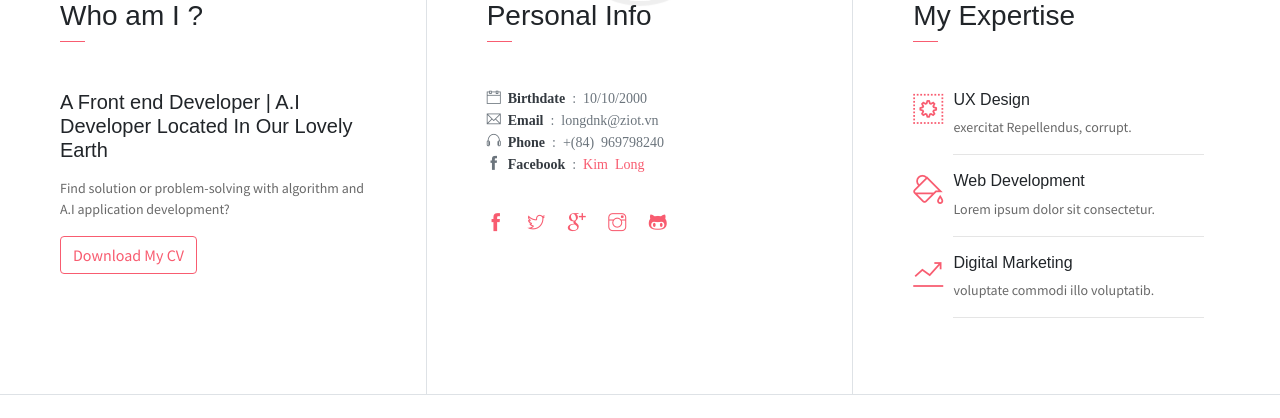
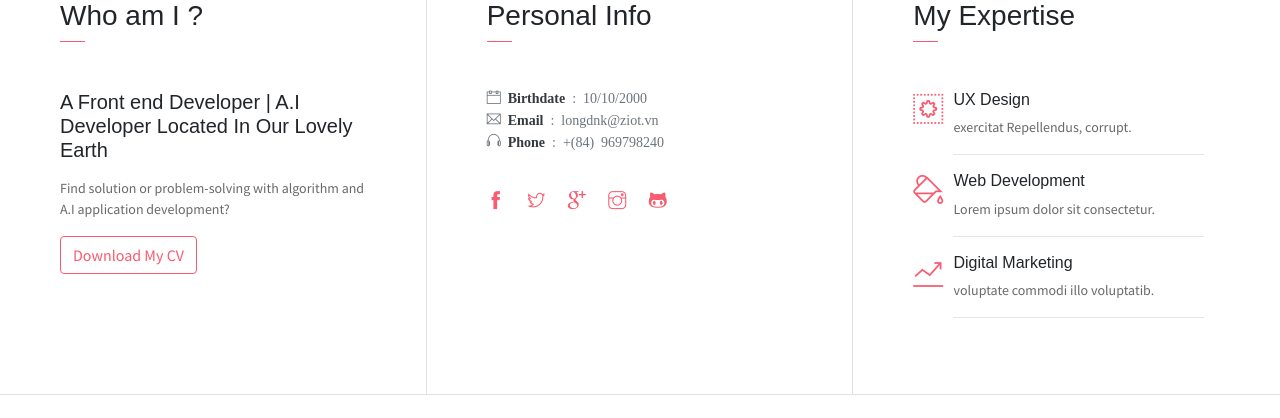
Before and after one commit to longdnk/PortfolioFlask, a Flask app: page / in a window 1280 px wide. Shown: the part 778-1196 px from the top of the page. Run offline with Flask 2, Linux system fonts and the light colour scheme; some libraries are stand-ins or nearby versions.

Commit message:
UPDATE_17/11

```diff
--- a/app.py
+++ b/app.py
@@ -10,4 +10,4 @@ def hello_world():  # put application's code here
 
 if __name__ == '__main__':
     app.jinja_env.cache = {}
-    app.run(host='0.0.0.0', port=2000, debug=True, threading=True)
+    app.run(host='0.0.0.0', port=3000, debug=True, threaded=True)
--- a/requirements.txt
+++ b/requirements.txt
@@ -5,3 +5,4 @@ itsdangerous==2.1.2
 Jinja2==3.1.2
 MarkupSafe==2.1.1
 Werkzeug==2.2.2
+python==3.8.10
--- a/templates/index.html
+++ b/templates/index.html
@@ -56,7 +56,7 @@
                 </li>
             </ul>
             <ul class="navbar-nav brand">
-                <img src="/static/assets/imgs/main.png" alt="" class="brand-img" width="300" height="200">
+                <img src="/static/assets/imgs/main.png" alt="" class="brand-img" width="300" height="150">
                 <li class="brand-txt">
                     <h5 class="brand-title">Đặng Nguyễn Kim Long</h5>
                     <div class="brand-subtitle">Front end Developer | A.I Developer</div>
@@ -92,14 +92,14 @@
                 <li class="ti-calendar"><span> Birthdate</span> : 10/10/2000</li>
                 <li class="ti-email"><span> Email</span> : longdnk@ziot.vn</li>
                 <li class="ti-headphone"><span> Phone</span> : +(84) 969798240</li>
-                <li class="ti-facebook"><span> Facebook</span> : <a href="https://www.facebook.com/LongSG1020/">Kim Long</a></li>
+{#                <li class="ti-facebook"><span> Facebook</span> : <a href="https://www.facebook.com/LongSG1020/">Kim Long</a></li>#}
             </ul>
             <ul class="social-icons pt-3">
-                <li class="social-item"><a class="social-link" href="#"><i class="ti-facebook" aria-hidden="true"></i></a></li>
+                <li class="social-item"><a class="social-link" href="https://www.facebook.com/LongSG1020/" target="_blank"><i class="ti-facebook" aria-hidden="true"></i></a></li>
                 <li class="social-item"><a class="social-link" href="#"><i class="ti-twitter" aria-hidden="true"></i></a></li>
                 <li class="social-item"><a class="social-link" href="#"><i class="ti-google" aria-hidden="true"></i></a></li>
-                <li class="social-item"><a class="social-link" href="#"><i class="ti-instagram" aria-hidden="true"></i></a></li>
-                <li class="social-item"><a class="social-link" href="#"><i class="ti-github" aria-hidden="true"></i></a></li>
+                <li class="social-item"><a class="social-link" href="https://www.instagram.com/longx_xstatoox/" target="_blank"><i class="ti-instagram" aria-hidden="true"></i></a></li>
+                <li class="social-item"><a class="social-link" href="https://github.com/longdnk/" target="_blank"><i class="ti-github" aria-hidden="true"></i></a></li>
             </ul>
         </div>
         <div class="col-lg-4 about-card">
@@ -751,7 +751,7 @@
                             <input class="form-control" type="email" placeholder="Email *" required>
                         </div>
                         <div class="form-group">
-                            <textarea class="form-control" id=" placeholder=" Message *" rows="7" required></textarea>
+                            <textarea class="form-control" id=" " placeholder="Message *" rows="7" required></textarea>
                         </div>
                         <div class="form-group ">
                             <button type="submit" class="form-control btn btn-primary">Send Message</button>
```
